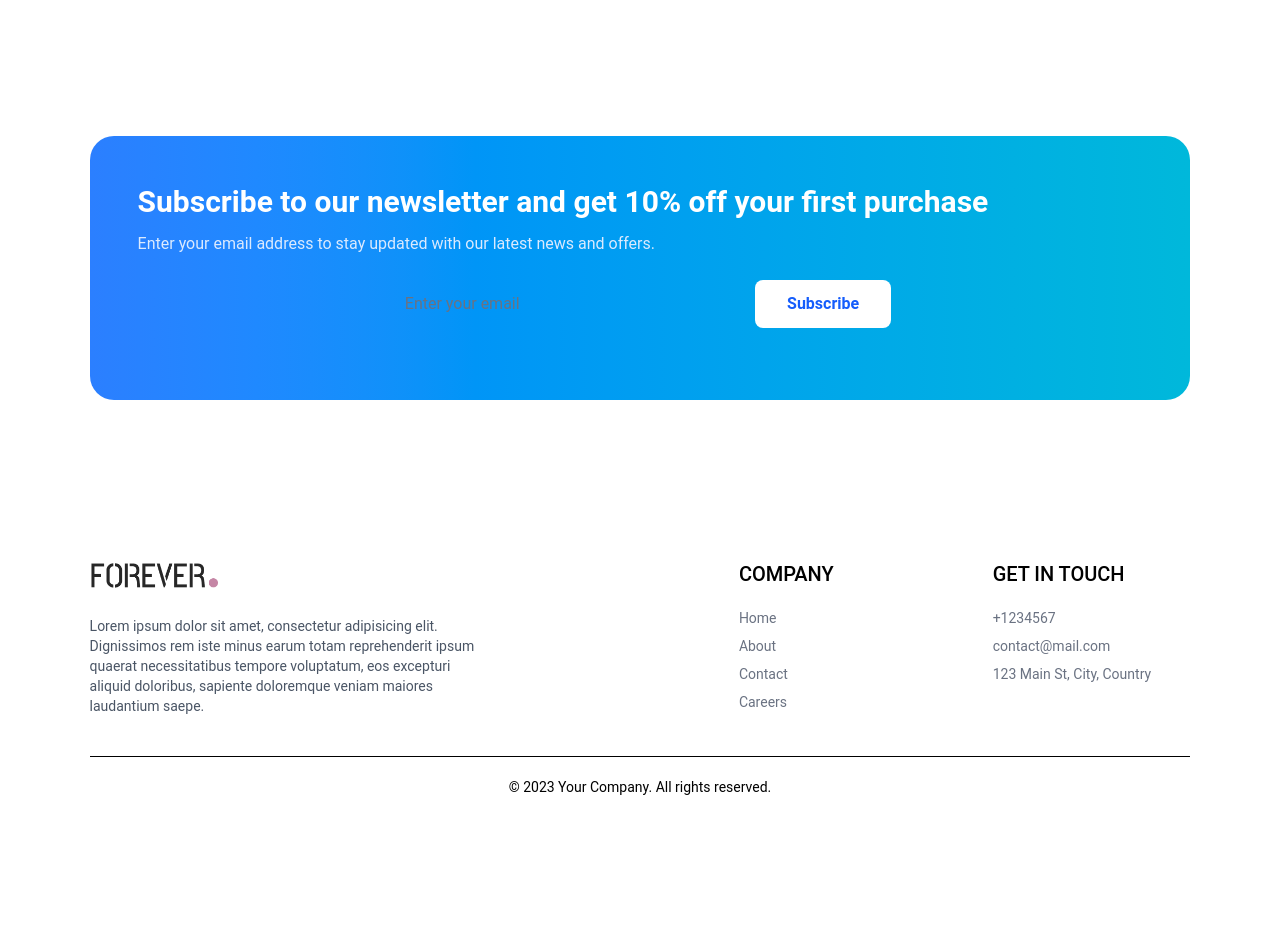
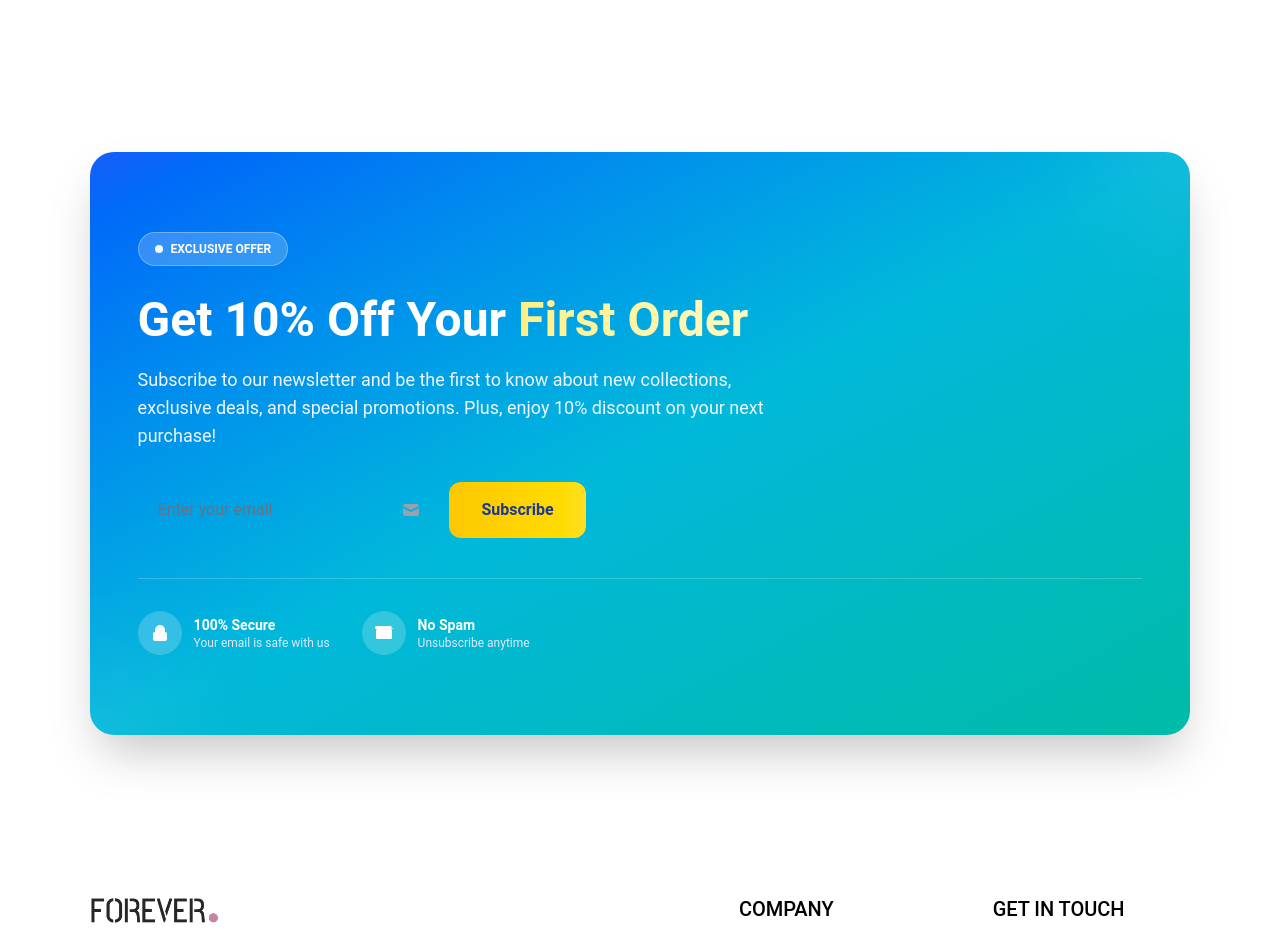
Before and after one commit to mubashirdawood/MERN-E-Commerce-Web-Application-Full-Stack-Project-, a React (Vite) app: page / in a window 1280 px wide. Shown: the part 2420-3353 px from the top of the page. Before the commit the page ends 3237 px from the top, so only its background shows below. Built offline with nearby package versions, Linux system fonts and the light colour scheme.

Commit message:
home  pagem footer  update

```diff
--- a/src/components/NewsLetterBox.jsx
+++ b/src/components/NewsLetterBox.jsx
@@ -1,36 +1,145 @@
-import React from "react";
+import React, { useState } from "react";
 
 const NewsLetterBox = () => {
+  const [email, setEmail] = useState("");
+  const [submitted, setSubmitted] = useState(false);
+
   const onSubmitHandler = (e) => {
-    e.preventDefault(); //not reload page on submit
+    e.preventDefault();
+    if (email) {
+      setSubmitted(true);
+      setEmail("");
+      setTimeout(() => setSubmitted(false), 3000);
+    }
   };
 
   return (
-    <div className="bg-linear-to-r from-blue-500 to-cyan-500 rounded-3xl px-6 py-12 sm:px-12 my-16">
-      <p className="text-2xl sm:text-3xl font-bold text-white">
-        Subscribe to our newsletter and get 10% off your first purchase
+    <div className="my-20">
+      {/* Main Newsletter Card */}
+      <div className="relative overflow-hidden rounded-3xl bg-linear-to-br from-blue-600 via-cyan-500 to-teal-500 px-6 py-16 sm:px-12 sm:py-20 shadow-2xl">
+        {/* Decorative background elements */}
+        <div className="pointer-events-none absolute -top-20 -right-20 h-40 w-40 rounded-full bg-white/10 blur-3xl"></div>
+        <div className="pointer-events-none absolute -bottom-20 -left-20 h-40 w-40 rounded-full bg-white/10 blur-3xl"></div>
+
+        <div className="relative z-10">
+          {/* Badge */}
+          <div className="inline-flex items-center gap-2 rounded-full border border-white/30 bg-white/20 px-4 py-2 mb-6 backdrop-blur-sm">
+            <span className="h-2 w-2 rounded-full bg-white animate-pulse"></span>
+            <span className="text-xs font-semibold text-white">
+              EXCLUSIVE OFFER
+            </span>
+          </div>
+
+          {/* Heading */}
+          <h2 className="text-3xl sm:text-4xl lg:text-5xl font-bold text-white mb-4 leading-tight">
+            Get 10% Off Your{" "}
+            <span className="bg-linear-to-r from-yellow-200 to-yellow-100 bg-clip-text text-transparent">
+              First Order
+            </span>
+          </h2>
+
+          {/* Description */}
+          <p className="text-lg text-blue-50 mb-8 max-w-2xl">
+            Subscribe to our newsletter and be the first to know about new
+            collections, exclusive deals, and special promotions. Plus, enjoy
+            10% discount on your next purchase!
           </p>
-      <p className="text-blue-100 mt-3 text-sm sm:text-base">
-        Enter your email address to stay updated with our latest news and
-        offers.
-      </p>
+
+          {/* Success Message */}
+          {submitted && (
+            <div className="mb-6 rounded-xl bg-green-500/20 border border-green-400 p-4 backdrop-blur-sm">
+              <div className="flex items-center gap-3">
+                <svg
+                  className="h-5 w-5 text-green-300"
+                  fill="currentColor"
+                  viewBox="0 0 20 20"
+                >
+                  <path
+                    fillRule="evenodd"
+                    d="M10 18a8 8 0 100-16 8 8 0 000 16zm3.707-9.293a1 1 0 00-1.414-1.414L9 10.586 7.707 9.293a1 1 0 00-1.414 1.414l2 2a1 1 0 001.414 0l4-4z"
+                    clipRule="evenodd"
+                  />
+                </svg>
+                <span className="text-green-100 font-semibold">
+                  Thanks for subscribing! Check your inbox.
+                </span>
+              </div>
+            </div>
+          )}
+
+          {/* Subscription Form */}
           <form
             onSubmit={onSubmitHandler}
-        className="w-full sm:w-1/2 flex flex-col sm:flex-row items-center gap-3 my-6 mx-auto"
+            className="flex flex-col sm:flex-row gap-3 max-w-md"
           >
+            <div className="flex-1 relative">
               <input
-          className="sm:flex-1 outline-none w-full rounded-lg px-4 py-3 text-gray-900 placeholder-gray-500 focus:ring-2 focus:ring-white"
                 type="email"
+                value={email}
+                onChange={(e) => setEmail(e.target.value)}
                 placeholder="Enter your email"
+                className="w-full rounded-xl px-5 py-4 text-gray-900 placeholder-gray-500 outline-none focus:ring-2 focus:ring-yellow-300 transition-all"
                 required
               />
+              <svg
+                className="absolute right-4 top-1/2 -translate-y-1/2 h-5 w-5 text-gray-400 pointer-events-none"
+                fill="currentColor"
+                viewBox="0 0 20 20"
+              >
+                <path d="M2.003 5.884L10 9.882l7.997-3.998A2 2 0 0016 4H4a2 2 0 00-1.997 1.884z"></path>
+                <path d="M18 8.118l-8 4-8-4V14a2 2 0 002 2h12a2 2 0 002-2V8.118z"></path>
+              </svg>
+            </div>
             <button
               type="submit"
-          className="bg-white rounded-lg text-blue-600 px-8 py-3 font-semibold hover:bg-blue-50 transition-colors w-full sm:w-auto"
+              className="rounded-xl bg-linear-to-r from-yellow-400 to-yellow-300 px-8 py-4 font-semibold text-blue-900 hover:shadow-lg hover:shadow-yellow-400/50 transition-all active:scale-95 whitespace-nowrap"
             >
               Subscribe
             </button>
           </form>
+
+          {/* Trust indicators */}
+          <div className="mt-10 flex flex-col sm:flex-row gap-8 pt-8 border-t border-white/20">
+            <div className="flex items-center gap-3">
+              <div className="rounded-full bg-white/20 p-3 backdrop-blur-sm">
+                <svg
+                  className="h-5 w-5 text-white"
+                  fill="currentColor"
+                  viewBox="0 0 20 20"
+                >
+                  <path d="M5 9V7a5 5 0 0110 0v2a2 2 0 012 2v5a2 2 0 01-2 2H5a2 2 0 01-2-2v-5a2 2 0 012-2zm8-2v2H7V7a3 3 0 016 0z"></path>
+                </svg>
+              </div>
+              <div>
+                <p className="text-sm font-semibold text-white">100% Secure</p>
+                <p className="text-xs text-blue-100">
+                  Your email is safe with us
+                </p>
+              </div>
+            </div>
+            <div className="flex items-center gap-3">
+              <div className="rounded-full bg-white/20 p-3 backdrop-blur-sm">
+                <svg
+                  className="h-5 w-5 text-white"
+                  fill="currentColor"
+                  viewBox="0 0 20 20"
+                >
+                  <path d="M2.5 3A1.5 1.5 0 001 4.5v.006c0 .849.648 1.54 1.5 1.54h17c.852 0 1.5-.691 1.5-1.54V4.5A1.5 1.5 0 0117.5 3h-15z"></path>
+                  <path
+                    fillRule="evenodd"
+                    d="M2 7.5A1.5 1.5 0 013.5 6h13A1.5 1.5 0 0118 7.5v7a1.5 1.5 0 01-1.5 1.5h-13A1.5 1.5 0 012 14.5v-7z"
+                    clipRule="evenodd"
+                  ></path>
+                </svg>
+              </div>
+              <div>
+                <p className="text-sm font-semibold text-white">No Spam</p>
+                <p className="text-xs text-blue-100">Unsubscribe anytime</p>
+              </div>
+            </div>
+          </div>
+        </div>
+      </div>
     </div>
   );
 };
```
Lines whose indentation alone changed are shown as unchanged.
